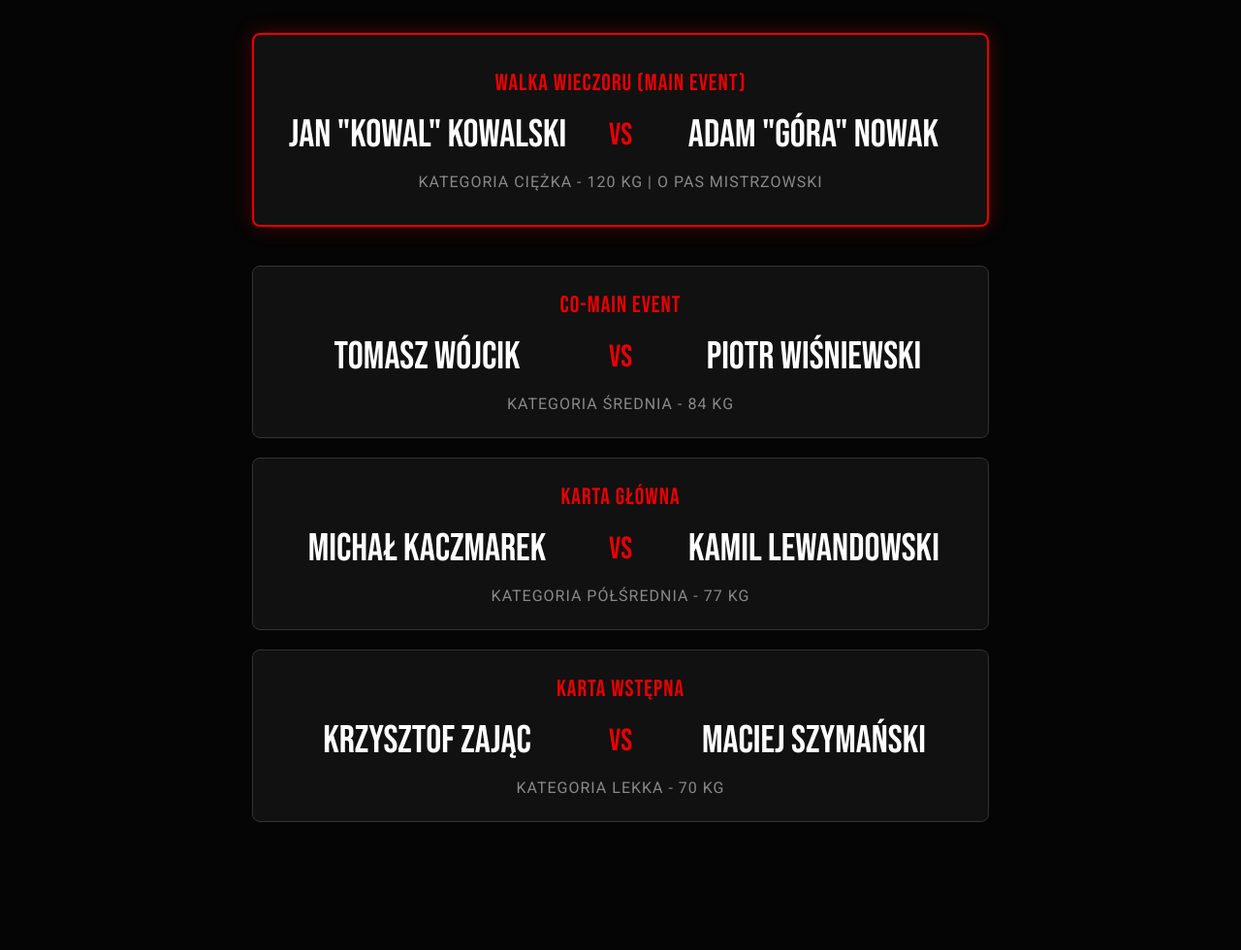
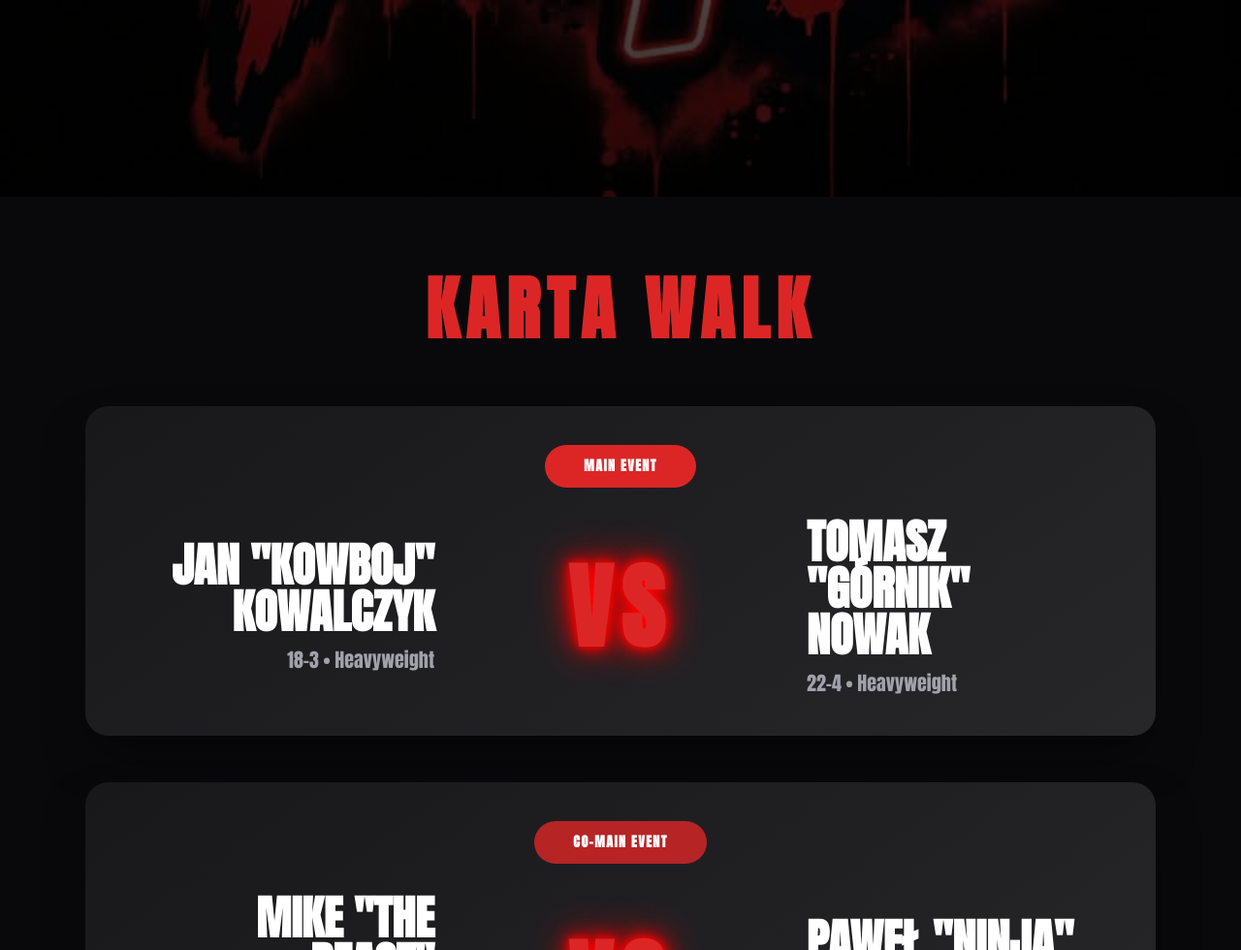
Before and after one commit to szymannsk1/galawlochy, a plain HTML site: page index.html in a window 1280 px wide. Shown: the part 597-1577 px from the top of the page at 97% size. Before the commit the page ends 1515 px from the top, so only its background shows below. Drawn offline with nearby package versions, Linux system fonts and the light colour scheme; a web font is replaced by a local one.

Commit message:
Update index.html

```diff
--- a/index.html
+++ b/index.html
@@ -3,193 +3,128 @@
 <head>
   <meta charset="UTF-8">
   <meta name="viewport" content="width=device-width, initial-scale=1.0">
-    <title>F4L - Karta Walk</title>
-    <link href="https://fonts.googleapis.com/css2?family=Bebas+Neue&family=Roboto:wght@400;700&display=swap" rel="stylesheet">
+  <title>F4L - Fight For Legacy</title>
+  <script src="https://cdn.tailwindcss.com"></script>
+  <link rel="stylesheet" href="https://cdnjs.cloudflare.com/ajax/libs/font-awesome/6.6.0/css/all.min.css">
+  <style>
+    @import url('https://fonts.googleapis.com/css2?family=Anton&family=Impact&display=swap');
 
-    <style>
-        :root {
-            --primary-red: #e60000; /* Czerwień dopasowana do logo */
-            --bg-color: #050505;
-            --card-bg: #111111;
+    body {
+      font-family: 'Anton', sans-serif;
     }
 
-        * {
-            box-sizing: border-box;
-            margin: 0;
-            padding: 0;
+    .hero-bg {
+      background-image: url('f4l-hero.jpg');
+      background-size: cover;
+      background-position: center;
+      background-attachment: fixed;
     }
 
-        body {
-            background-color: var(--bg-color);
-            color: #ffffff;
-            font-family: 'Roboto', sans-serif;
-            text-align: center;
-            padding-bottom: 50px;
+    .neon-red {
+      text-shadow:
+        0 0 10px #ff0000,
+        0 0 20px #ff0000,
+        0 0 40px #ff0000;
     }
 
-        /* Sekcja z logo */
-        header {
-            padding: 40px 20px 20px;
-        }
-
-        .logo {
-            max-width: 300px;
-            width: 100%;
-            height: auto;
-            margin-bottom: 20px;
-            /* Delikatny cień pod logo, żeby lepiej siedziało na tle */
-            filter: drop-shadow(0 0 20px rgba(230, 0, 0, 0.2));
-        }
-
-        h1.title {
-            font-family: 'Bebas Neue', sans-serif;
-            font-size: 3.5rem;
-            letter-spacing: 2px;
-            color: #fff;
-            margin-bottom: 30px;
-            text-transform: uppercase;
-        }
-
-        /* Kontener na walki */
-        .fight-card-container {
-            max-width: 800px;
-            margin: 0 auto;
-            padding: 0 20px;
-        }
-
-        /* Pojedyncza walka */
     .fight-box {
-            background-color: var(--card-bg);
-            border: 1px solid #333;
-            border-radius: 8px;
-            padding: 25px 20px;
-            margin-bottom: 20px;
-            transition: transform 0.3s ease;
-        }
-
-        .fight-box:hover {
-            transform: translateY(-5px);
-            border-color: #555;
-        }
-
-        /* Wyróżnienie Walki Wieczoru */
-        .main-event {
-            border: 2px solid var(--primary-red);
-            box-shadow: 0 0 20px rgba(230, 0, 0, 0.3);
-            padding: 35px 20px;
-            margin-bottom: 40px;
-        }
-
-        .main-event:hover {
-            border-color: var(--primary-red);
-            box-shadow: 0 0 30px rgba(230, 0, 0, 0.5);
-        }
-
-        .fight-type {
-            font-family: 'Bebas Neue', sans-serif;
-            font-size: 1.5rem;
-            color: var(--primary-red);
-            letter-spacing: 1px;
-            margin-bottom: 15px;
-        }
-
-        /* Układ zawodników */
-        .fighters {
-            display: flex;
-            justify-content: center;
-            align-items: center;
-            gap: 20px;
-            flex-wrap: wrap;
-        }
-
-        .fighter-name {
-            font-family: 'Bebas Neue', sans-serif;
-            font-size: 2.5rem;
-            width: 40%;
-        }
-
-        .vs {
-            font-family: 'Bebas Neue', sans-serif;
-            font-size: 2rem;
-            color: var(--primary-red);
-            width: 10%;
-        }
-
-        .weight-class {
-            margin-top: 15px;
-            font-size: 1rem;
-            color: #888;
-            text-transform: uppercase;
-            letter-spacing: 1px;
-        }
-
-        /* RWD - responsywność na telefony */
-        @media (max-width: 600px) {
-            .fighters {
-                flex-direction: column;
-                gap: 10px;
-            }
-            .fighter-name {
-                width: 100%;
-                font-size: 2.2rem;
-            }
-            .vs {
-                width: 100%;
-                margin: 5px 0;
-            }
+      background: linear-gradient(145deg, #18181b, #27272a);
+      box-shadow: 0 25px 50px -12px rgb(0 0 0 / 0.5);
     }
   </style>
 </head>
-<body>
+<body class="bg-black text-white">
 
-    <header>
-        <img src="f4l-hero.jpg" alt="F4L Logo" class="logo">
-        <h1 class="title">Oficjalna Karta Walk</h1>
-    </header>
+  <!-- HERO z Twoim logo w tle -->
+  <section class="hero-bg min-h-screen flex items-center justify-center relative">
+    <div class="absolute inset-0 bg-gradient-to-b from-black/70 via-black/60 to-black/80"></div>
 
-    <main class="fight-card-container">
+    <div class="relative z-10 text-center px-6 max-w-5xl mx-auto">
+      <h1 class="text-[160px] md:text-[220px] font-black tracking-[-8px] leading-none neon-red text-red-600">
+        F4L
+      </h1>
+      <p class="text-5xl md:text-7xl font-black tracking-widest mt-2 text-white">FIGHT FOR LEGACY</p>
 
-        <div class="fight-box main-event">
-            <div class="fight-type">WALKA WIECZORU (MAIN EVENT)</div>
-            <div class="fighters">
-                <div class="fighter-name">Jan "Kowal" Kowalski</div>
-                <div class="vs">VS</div>
-                <div class="fighter-name">Adam "Góra" Nowak</div>
+      <div class="mt-12 flex justify-center gap-8 text-xl md:text-2xl font-medium">
+        <div>15 MAJA 2026</div>
+        <div class="text-red-500">•</div>
+        <div>ARENA GLIWICE</div>
       </div>
-            <div class="weight-class">Kategoria Ciężka - 120 kg | O pas mistrzowski</div>
+    </div>
+  </section>
+
+  <!-- KARTA WALK -->
+  <section class="py-20 bg-zinc-950">
+    <div class="max-w-6xl mx-auto px-6">
+      <h2 class="text-7xl font-black text-center tracking-widest text-red-600 mb-16">KARTA WALK</h2>
+
+      <!-- MAIN EVENT -->
+      <div class="fight-box rounded-3xl p-10 mb-12">
+        <div class="flex justify-center mb-8">
+          <div class="bg-red-600 text-white text-sm font-black tracking-widest px-10 py-3 rounded-full">
+            MAIN EVENT
+          </div>
         </div>
 
-        <div class="fight-box">
-            <div class="fight-type">CO-MAIN EVENT</div>
-            <div class="fighters">
-                <div class="fighter-name">Tomasz Wójcik</div>
-                <div class="vs">VS</div>
-                <div class="fighter-name">Piotr Wiśniewski</div>
-            </div>
-            <div class="weight-class">Kategoria Średnia - 84 kg</div>
+        <div class="grid md:grid-cols-3 items-center gap-8">
+          <!-- Fighter 1 -->
+          <div class="text-center md:text-right">
+            <div class="text-4xl md:text-5xl font-black leading-none">JAN "KOWBOJ"</div>
+            <div class="text-4xl md:text-5xl font-black leading-none text-white">KOWALCZYK</div>
+            <div class="text-zinc-400 mt-3 text-xl">18-3 • Heavyweight</div>
           </div>
 
-        <div class="fight-box">
-            <div class="fight-type">KARTA GŁÓWNA</div>
-            <div class="fighters">
-                <div class="fighter-name">Michał Kaczmarek</div>
-                <div class="vs">VS</div>
-                <div class="fighter-name">Kamil Lewandowski</div>
-            </div>
-            <div class="weight-class">Kategoria Półśrednia - 77 kg</div>
+          <!-- VS -->
+          <div class="flex flex-col items-center">
+            <div class="text-8xl font-black text-red-600 tracking-widest neon-red">VS</div>
           </div>
 
-        <div class="fight-box">
-            <div class="fight-type">KARTA WSTĘPNA</div>
-            <div class="fighters">
-                <div class="fighter-name">Krzysztof Zając</div>
-                <div class="vs">VS</div>
-                <div class="fighter-name">Maciej Szymański</div>
+          <!-- Fighter 2 -->
+          <div class="text-center md:text-left">
+            <div class="text-4xl md:text-5xl font-black leading-none">TOMASZ "GÓRNIK"</div>
+            <div class="text-4xl md:text-5xl font-black leading-none text-white">NOWAK</div>
+            <div class="text-zinc-400 mt-3 text-xl">22-4 • Heavyweight</div>
           </div>
-            <div class="weight-class">Kategoria Lekka - 70 kg</div>
+        </div>
       </div>
 
-    </main>
+      <!-- CO-MAIN EVENT -->
+      <div class="fight-box rounded-3xl p-10">
+        <div class="flex justify-center mb-8">
+          <div class="bg-red-600/80 text-white text-sm font-black tracking-widest px-10 py-3 rounded-full">
+            CO-MAIN EVENT
+          </div>
+        </div>
+
+        <div class="grid md:grid-cols-3 items-center gap-8">
+          <!-- Fighter 1 -->
+          <div class="text-center md:text-right">
+            <div class="text-4xl md:text-5xl font-black leading-none">MIKE "THE BEAST"</div>
+            <div class="text-4xl md:text-5xl font-black leading-none text-white">ZIELIŃSKI</div>
+            <div class="text-zinc-400 mt-3 text-xl">Welterweight • 3 rundy</div>
+          </div>
+
+          <!-- VS -->
+          <div class="flex flex-col items-center">
+            <div class="text-8xl font-black text-red-600 tracking-widest neon-red">VS</div>
+          </div>
+
+          <!-- Fighter 2 -->
+          <div class="text-center md:text-left">
+            <div class="text-4xl md:text-5xl font-black leading-none">PAWEŁ "NINJA"</div>
+            <div class="text-4xl md:text-5xl font-black leading-none text-white">KAMIŃSKI</div>
+            <div class="text-zinc-400 mt-3 text-xl">Welterweight • 3 rundy</div>
+          </div>
+        </div>
+      </div>
+    </div>
+  </section>
+
+  <!-- STOPKA -->
+  <footer class="bg-black py-12 text-center border-t border-zinc-800">
+    <p class="text-3xl font-black tracking-widest text-red-600">F4L • FIGHT FOR LEGACY</p>
+    <p class="text-zinc-500 mt-3">© 2026 • Wszystkie prawa zastrzeżone</p>
+  </footer>
 
 </body>
 </html>
```
Lines whose indentation alone changed are shown as unchanged.
